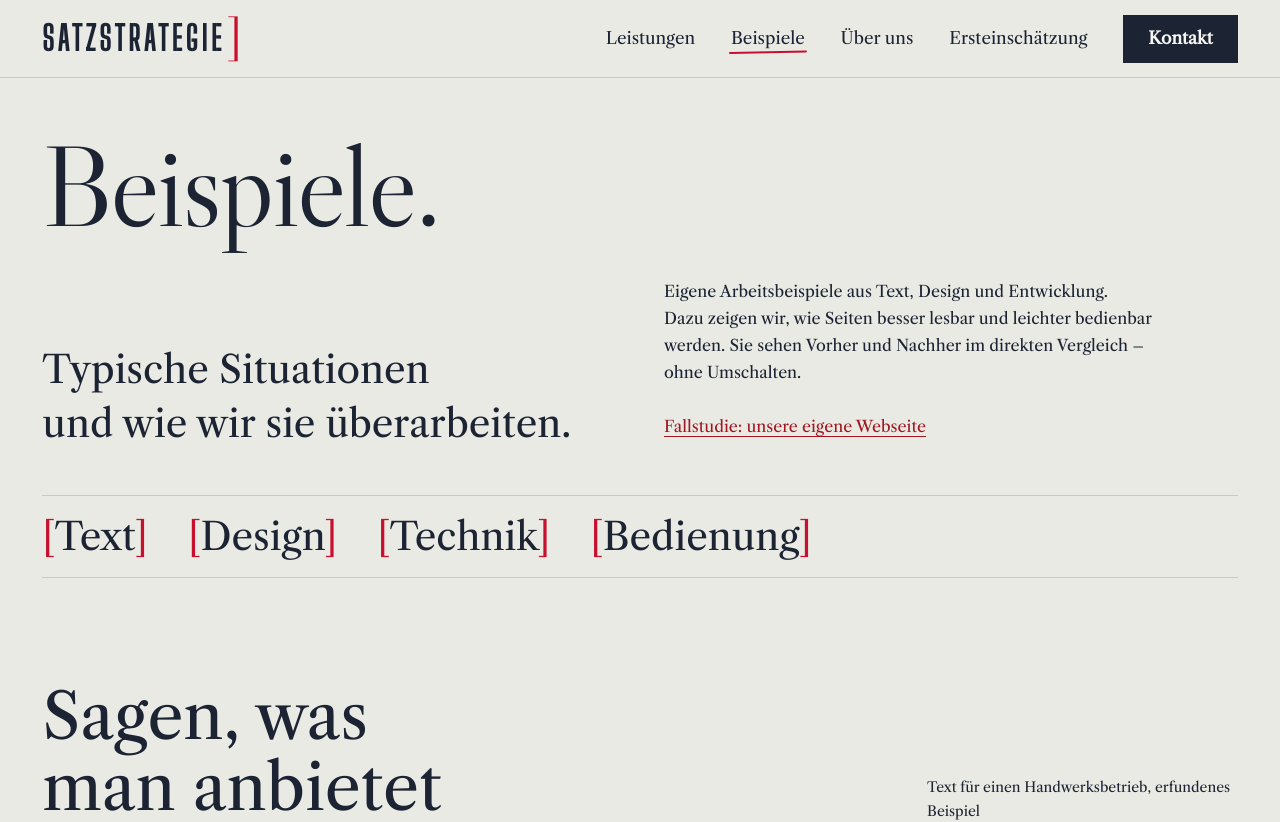
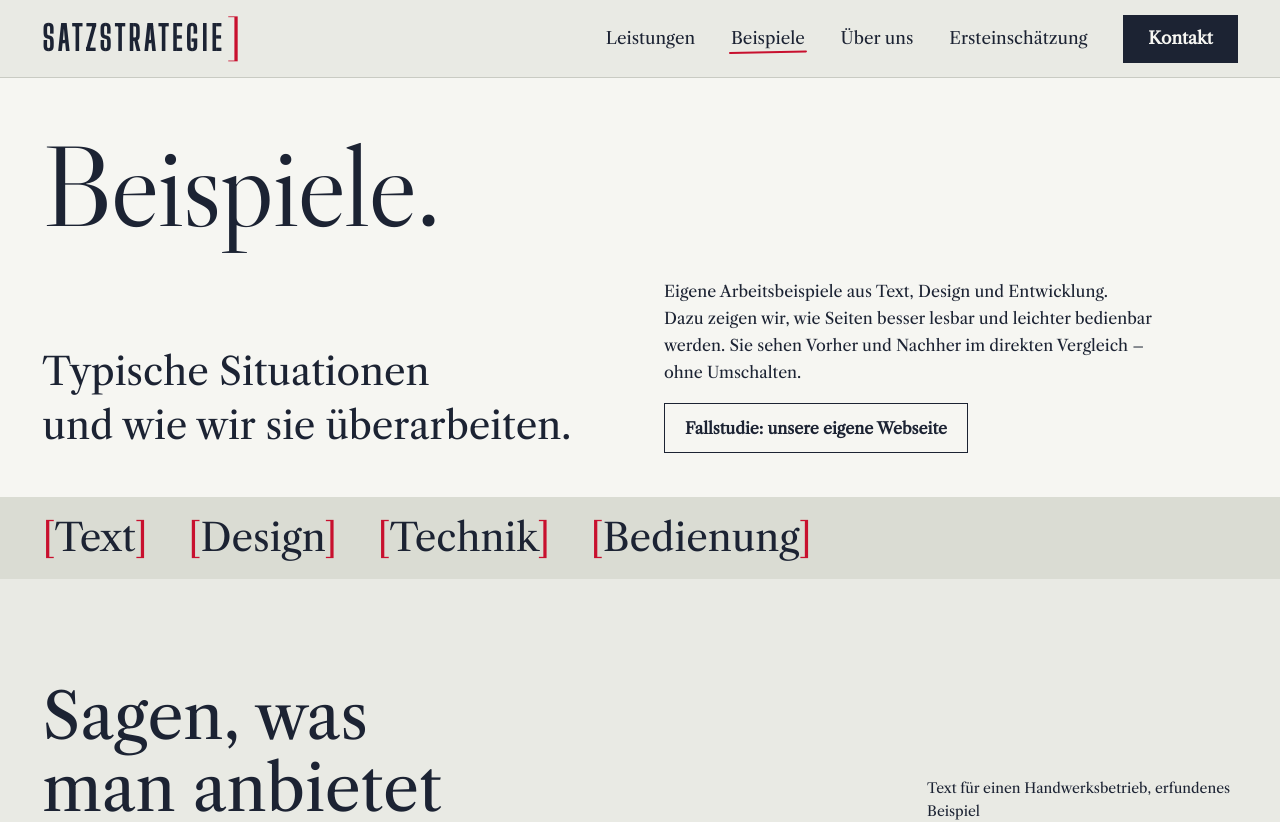
Before and after one commit to lillycontentcreatorwerkstatt-sudo/satzstrategie-webseite, a Next.js app in the folder webseiten-check/: page /beispiele in a window 1280 px wide. Shown: the top 822 px of the page. Built offline with nearby package versions, Linux system fonts and the light colour scheme.

Commit message:
Beispiele und Fallstudie: Kopf hell, Auswahlleiste als eigenes Band, Fallstudie als Knopf
Co-Authored-By: Claude Opus 5.5 <noreply@anthropic.com>

```diff
--- a/webseiten-check/src/app/beispiele/page.tsx
+++ b/webseiten-check/src/app/beispiele/page.tsx
@@ -9,9 +9,9 @@ export const metadata = pageMetadata('/beispiele', 'Webseitentexte vorher und na
 export default function ReferencesPage() {
   return <StudioShell active="/beispiele" flowFooter>
     <div className="work-page">
-      <header className="work-intro">
+      <header className="work-intro work-intro-light">
         <h1>Beispiele.</h1>
-        <div className="work-intro-copy"><p className="work-lead">Typische Situationen<br />und wie wir sie überarbeiten.</p><div><p>Eigene Arbeitsbeispiele aus Text, Design und Entwicklung. Dazu&nbsp;zeigen wir, wie Seiten besser lesbar und leichter bedienbar werden. Sie&nbsp;sehen Vorher und Nachher im direkten Vergleich – ohne Umschalten.</p><Link className="work-case-link" href="/beispiele/satzstrategie">Fallstudie: unsere eigene Webseite</Link></div></div>
+        <div className="work-intro-copy"><p className="work-lead">Typische Situationen<br />und wie wir sie überarbeiten.</p><div><p>Eigene Arbeitsbeispiele aus Text, Design und Entwicklung. Dazu&nbsp;zeigen wir, wie Seiten besser lesbar und leichter bedienbar werden. Sie&nbsp;sehen Vorher und Nachher im direkten Vergleich – ohne Umschalten.</p><Link className="work-case-link studio-button studio-button-secondary" href="/beispiele/satzstrategie">Fallstudie: unsere eigene Webseite</Link></div></div>
         <nav id="beispielauswahl" tabIndex={-1} className="work-index" aria-label="Bereiche der Beispiele"><a href="#text">Text</a><a href="#design">Design</a><a href="#code">Technik</a><a href="#zugang">Bedienung</a></nav>
       </header>
       <WorkExamples />
--- a/webseiten-check/src/app/beispiele/satzstrategie/page.tsx
+++ b/webseiten-check/src/app/beispiele/satzstrategie/page.tsx
@@ -9,7 +9,7 @@ export const metadata = pageMetadata('/beispiele/satzstrategie', 'Fallstudie: un
 export default function CaseStudyPage() {
   return <StudioShell active="/beispiele" flowFooter>
     <div className="work-page">
-      <header className="work-intro">
+      <header className="work-intro work-intro-light">
         <h1>Fallstudie.</h1>
         <div className="work-intro-copy"><p className="work-lead">Unsere&nbsp;eigene Webseite,<br />Fassung für Fassung.</p><p>Lilly hat diese Webseite geschrieben, gestaltet und gebaut. Piet&nbsp;hat gegengelesen. Jedes&nbsp;Vorher auf dieser Seite war einmal veröffentlicht. Hier&nbsp;steht, was wir geändert haben und warum.</p></div>
         <nav id="beispielauswahl" tabIndex={-1} className="work-index" aria-label="Bereiche der Fallstudie"><a href="#text">Text</a><a href="#design">Design</a><a href="#code">Technik</a><a href="#ergebnis">Ergebnis</a></nav>
--- a/webseiten-check/src/app/rotstift.css
+++ b/webseiten-check/src/app/rotstift.css
@@ -166,6 +166,9 @@
 
 /* Beispiele */
 .studio-page .work-page { --work-sheet: var(--paper-light); }
+/* Beispiele und Fallstudie: Kopf auf hellem Papier, die Auswahlleiste darunter als eigenes Band im Tischton. */
+.studio-page .work-intro-light { background: var(--paper-light); padding-bottom: 0; }
+.studio-page .work-intro-light .work-index { margin-inline: calc(-1 * var(--gutter)); padding: 12px var(--gutter); background: var(--table); border-block: 0; }
 .studio-page .work-index a { font-family: var(--reading); color: var(--ink); text-decoration: none; }
 .studio-page .work-index a::before { content: '['; color: var(--red); }
 .studio-page .work-index a::after { content: ']'; color: var(--red); }
```
